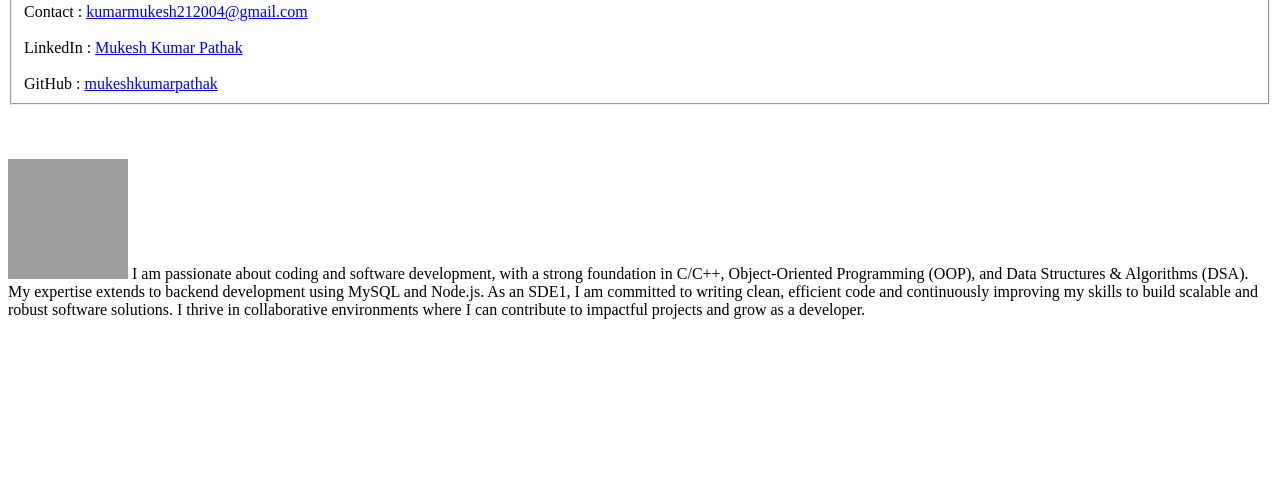
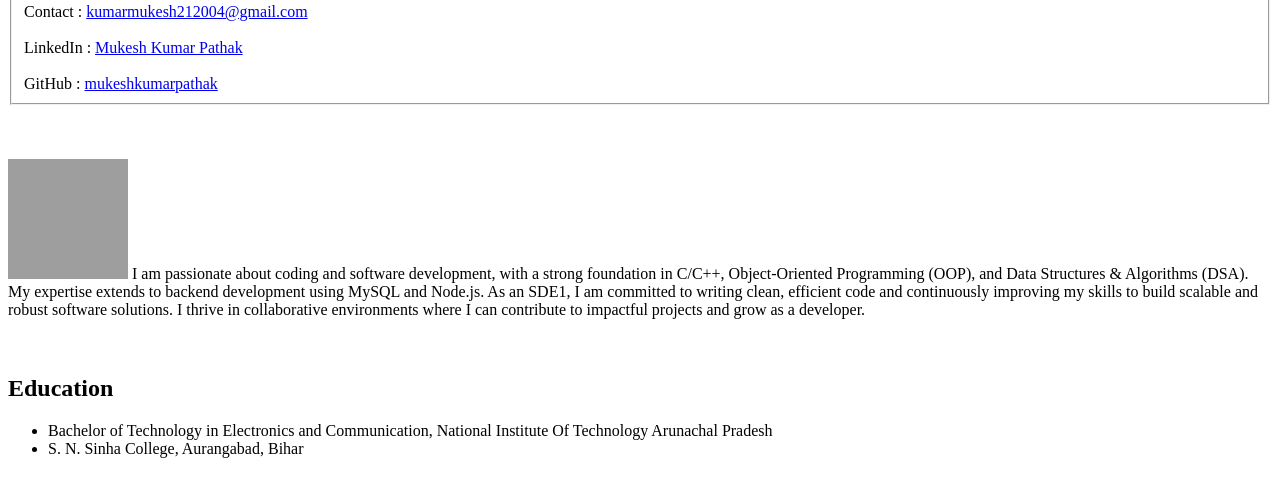
Before and after one commit to mukeshkumarpathak/ResumeMkp, a plain HTML site: page index.html in a window 1280 px wide. Shown: the part 142-638 px from the top of the page. Drawn offline with Linux system fonts and the light colour scheme; grey boxes are pictures that could not be loaded.

Commit message:
education info

```diff
--- a/index.html
+++ b/index.html
@@ -15,10 +15,21 @@
       <span>GitHub : </span> <a href="https://github.com/mukeshkumarpathak">mukeshkumarpathak</a>
     </fieldset>
   </div>
+
   <br><br><br>
+
   <div>
     <img src="./mkp.jpg" alt="Mkp image" width="120px" height="120px"/> <span>I am passionate about coding and software development, with a strong foundation in C/C++, Object-Oriented Programming (OOP), and Data Structures & Algorithms (DSA). My expertise extends to backend development using MySQL and Node.js. As an SDE1, I am committed to writing clean, efficient code and continuously improving my skills to build scalable and robust software solutions. I thrive in collaborative environments where I can contribute to impactful projects and grow as a developer.</span>
+  </div>
 
+  <br><br>
+
+  <div>
+    <h2>Education</h2>
+    <ul>
+      <li>Bachelor of Technology in Electronics and Communication, National Institute Of Technology Arunachal Pradesh</li>
+      <li>S. N. Sinha College, Aurangabad, Bihar</li>
+    </ul>
   </div>
 
 
```
